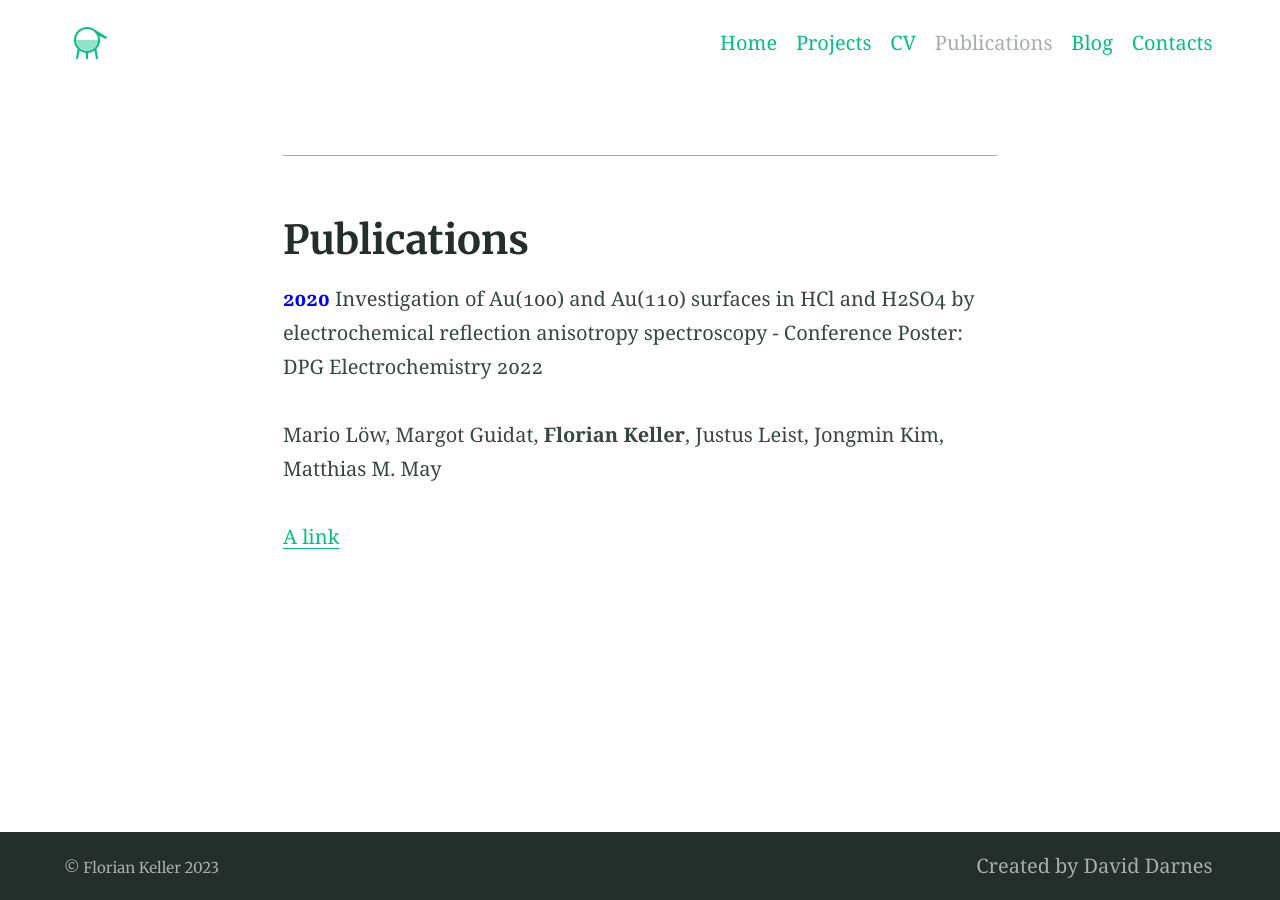
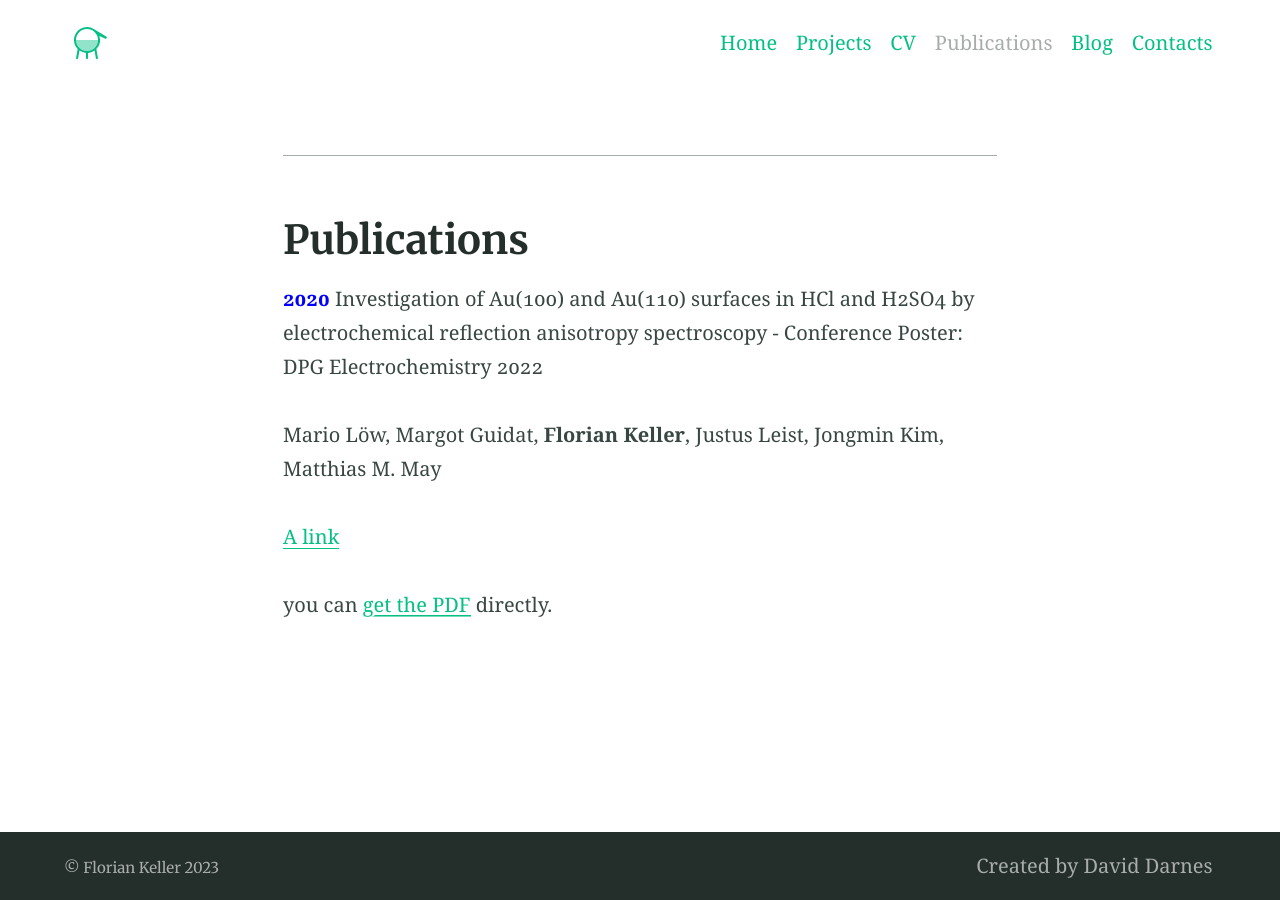
Before and after one commit to FlorianMKeller/Fkeller1, a Jekyll site: the page built from publications.md, in a window 1280 px wide. Built offline with Jekyll 4.4.1, drawn with Linux system fonts in a browser that asks for light colours; our own code applies the rules of GitHub Pages for plain Markdown files.

Commit message:
Update publications.md

```diff
--- a/publications.md
+++ b/publications.md
@@ -8,3 +8,5 @@
 Mario Löw, Margot Guidat, **Florian Keller**, Justus Leist, Jongmin Kim, Matthias M. May
 
 [A link](https://florianmkeller.github.io/Löw_Mario_Electrochemistry (1).pdf "A link")
+
+you can [get the PDF]({{ https://florianmkeller.github.io/}}//Löw_Mario_Electrochemistry (1).pdf) directly.
```
